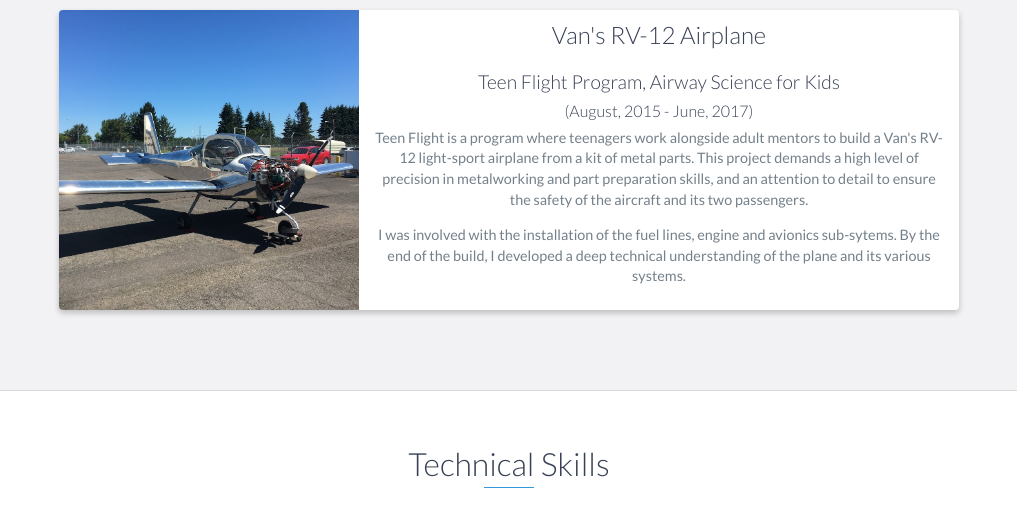
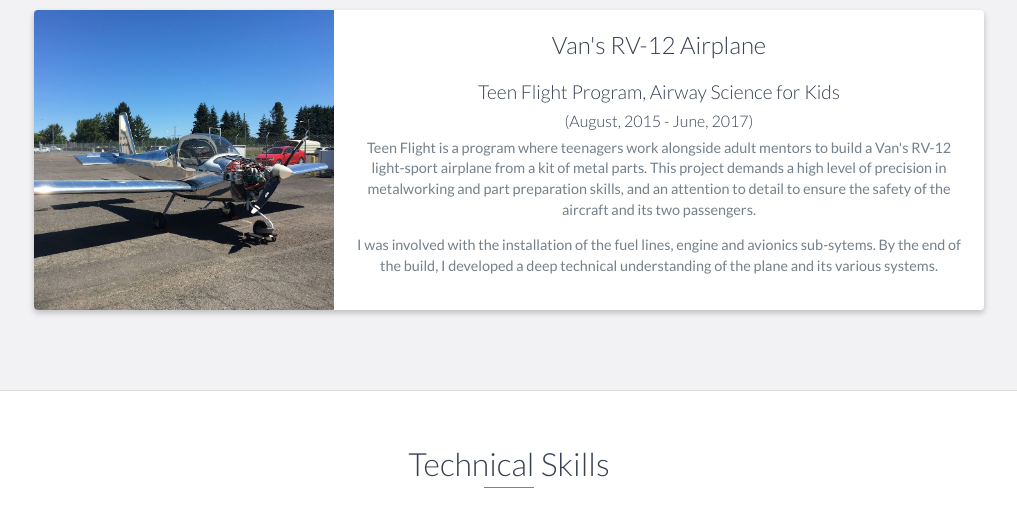
Before and after one commit to MatthewZola/matthewzola.github.io, a website: page index.html in a window 1280 px wide. Shown: the part 1801-2311 px from the top of the page, without its empty margins (131-1148 px from the left). Drawn offline with nearby package versions, Linux system fonts and the light colour scheme; files that its build step writes are made by us from their sources.

Commit message:
Resume Update

```diff
--- a/scss/styles.scss
+++ b/scss/styles.scss
@@ -643,7 +643,7 @@ footer {
 
 .project {
     position: relative;
-    max-width: 900px;
+    max-width: 950px;
     margin: 0 auto 30px auto;
     overflow: hidden;
     background: #fff;
```
Also changed, not shown: 1 other file.
